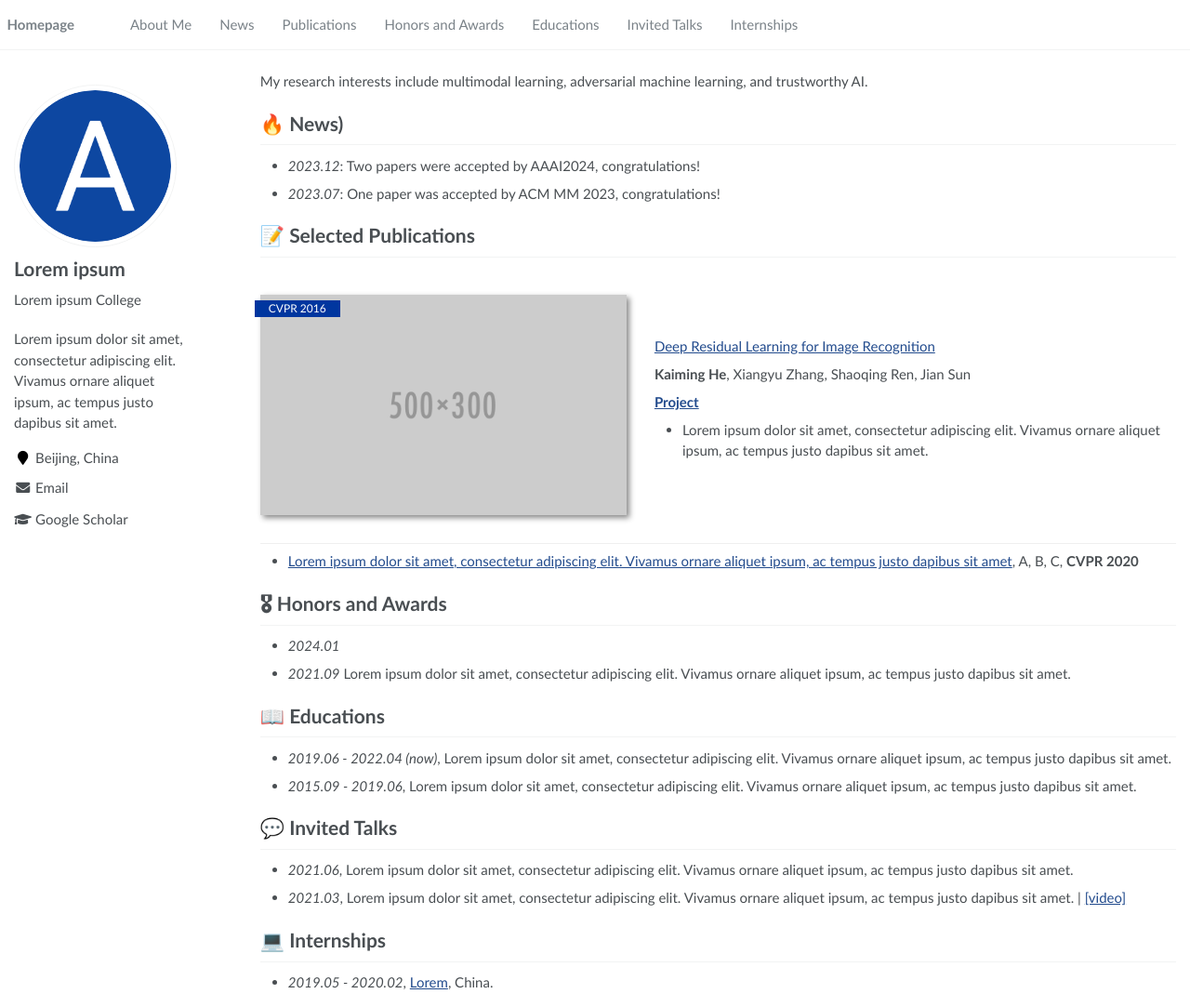
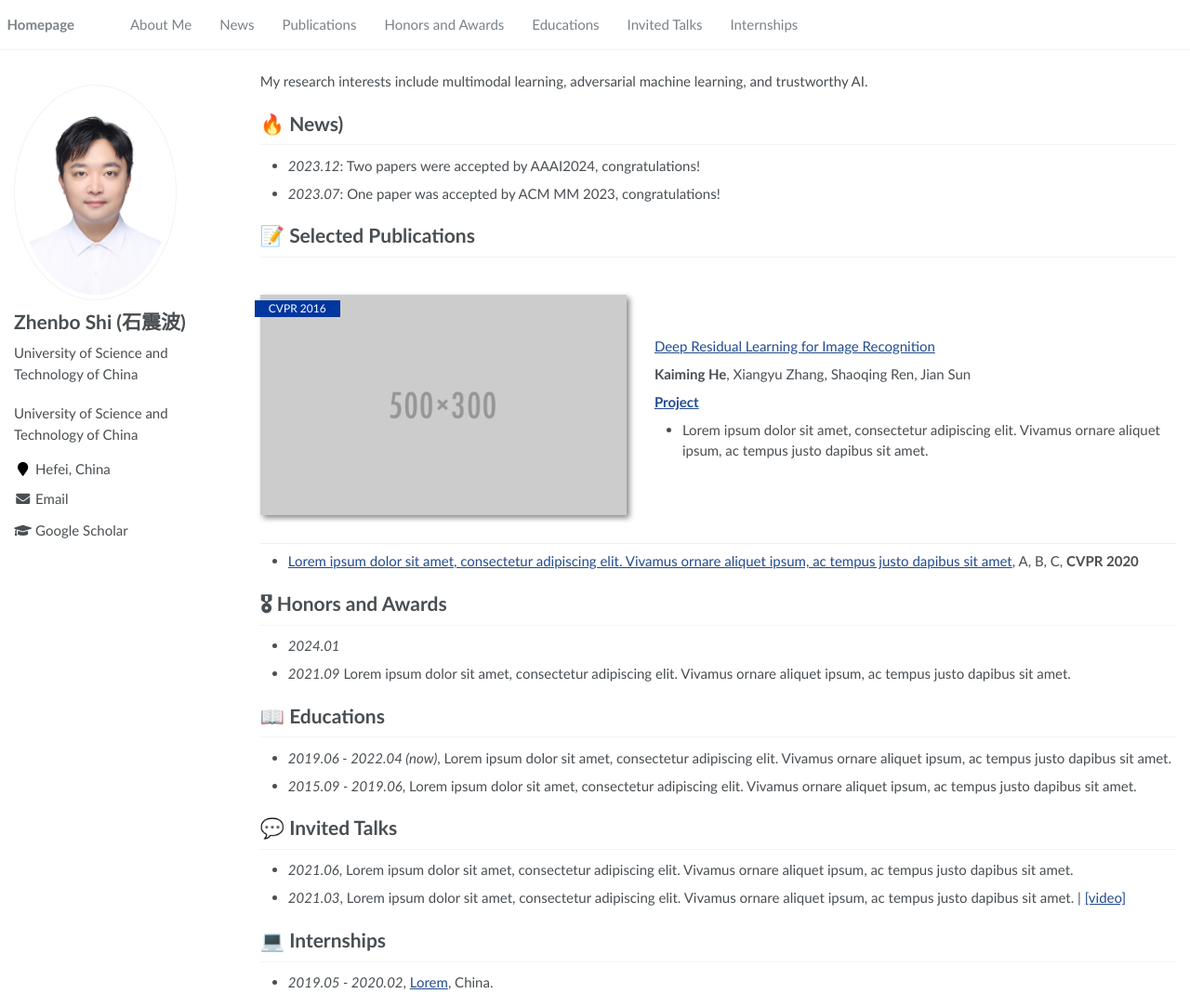
Before and after one commit to shizhenbo/shizhenbo.github.io, a Jekyll site: the page built from _pages/about.md, in a window 1280 px wide and 1083 px high. Shown: the whole window at 93% size. Built offline with Jekyll 4.4.1, drawn with Linux system fonts in a browser that asks for light colours.

Commit message:
Update _config.yml

```diff
--- a/_config.yml
+++ b/_config.yml
@@ -6,9 +6,9 @@
 # `jekyll serve`. If you change this file, please restart the server process.
 
 # Site Settings
-title                    : "Lorem ipsum"
-description              : "Lorem ipsum dolor sit amet, consectetur adipiscing elit. Vivamus ornare aliquet ipsum, ac tempus justo dapibus sit amet. "
-repository               : "RayeRen/acad-homepage.github.io"
+title                    : "The Page of Zhenbo Shi"
+description              : "University of Science and Technology of China"
+repository               : "shizhenbo/shizhenbo.github.io"
 google_scholar_stats_use_cdn : true
 
 # google analytics
@@ -21,14 +21,14 @@ baidu_site_verification  :  # get baidu_site_verification from https://ziyuan.ba
 
 # Site Author
 author:
-  name             : "Lorem ipsum"
-  avatar           : "images/android-chrome-512x512.png"
-  bio              : "Lorem ipsum College"
-  location         : "Beijing, China"
+  name             : "Zhenbo Shi (石震波)"
+  avatar           : "images/SHIZHENBO.png"
+  bio              : "University of Science and Technology of China"
+  location         : "Hefei, China"
   employer         :
   pubmed           :
-  googlescholar    : "https://scholar.google.com/citations?user=YOUR_GOOGLE_SCHOLAR_ID"
-  email            : "Lorem@ipsum.com"
+  googlescholar    : ""
+  email            : "zbshi@ustc.edu.cn"
   researchgate     :  # e.g., "https://www.researchgate.net/profile/yourprofile"
   uri              :
   bitbucket        :
```
